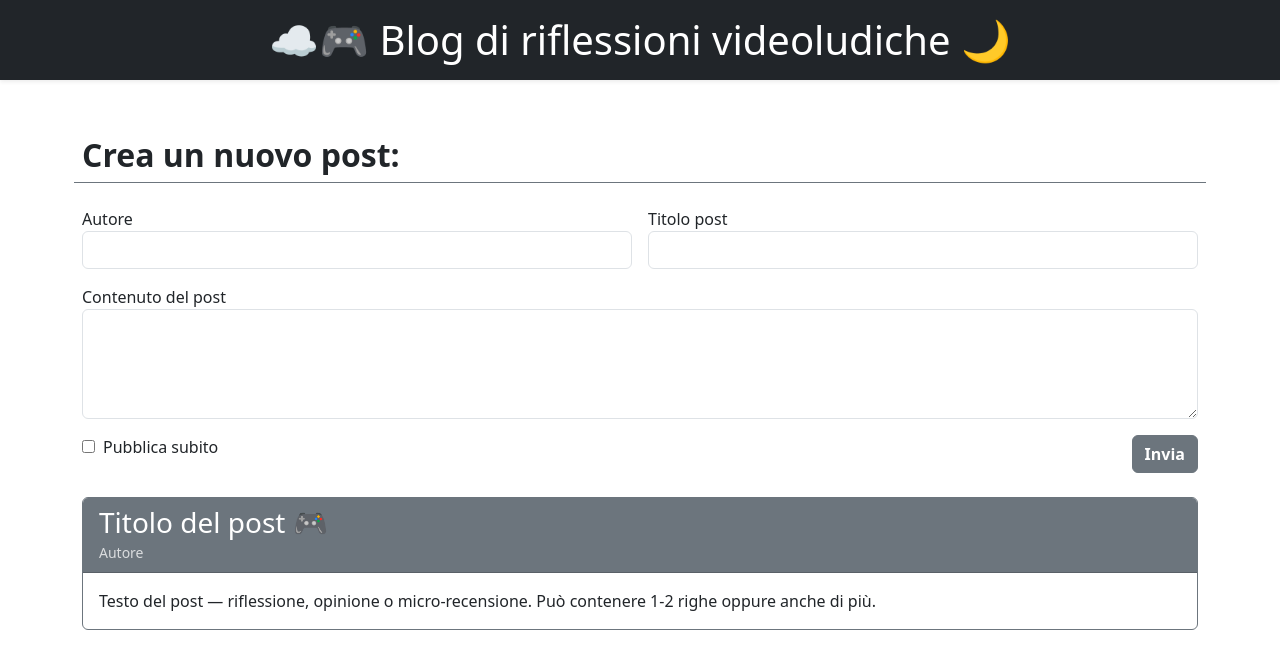
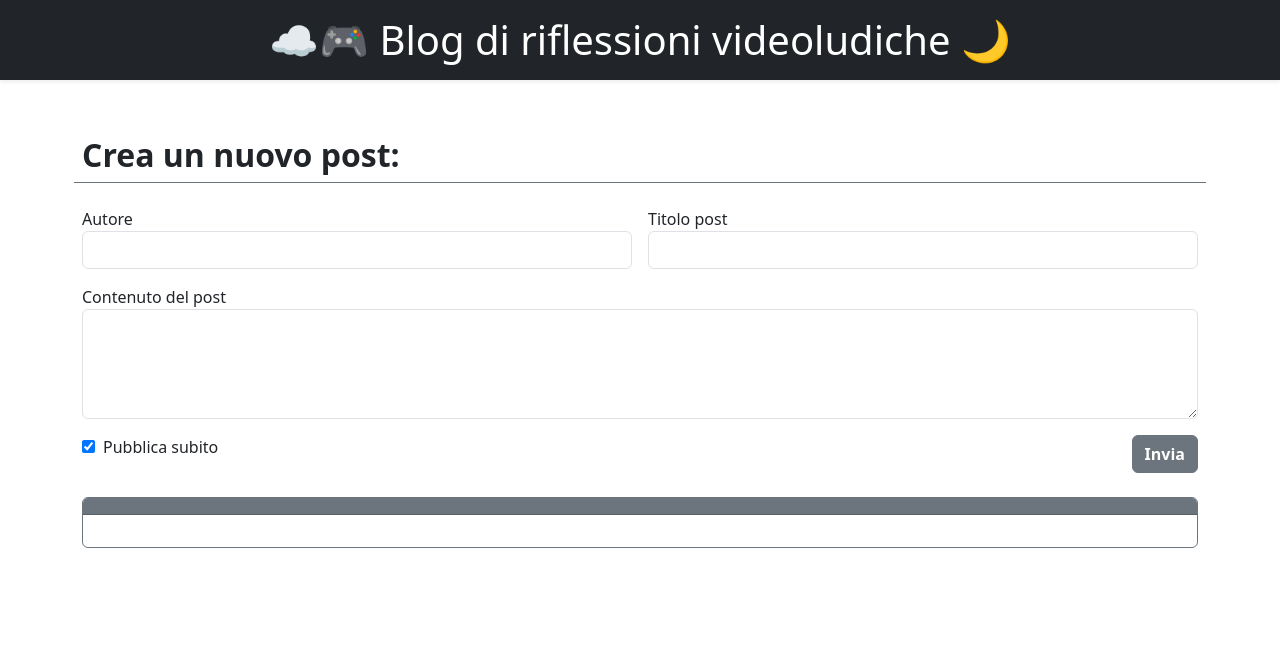
Before and after one commit to ilariamotta/react-post-form, a React (Vite) app: page / in a window 1280 px wide. Shown: the top 668 px of the page. Built offline with nearby package versions, Linux system fonts and the light colour scheme.

Commit message:
feat: completamento card con dati

```diff
--- a/src/App.jsx
+++ b/src/App.jsx
@@ -7,7 +7,7 @@ const initialFormPost = {
   autore: "",
   titolo: "",
   testo: "",
-  checkbox: true,
+  pubblica: true,
 };
 
 
@@ -15,6 +15,16 @@ function App() {
 
   const [formPost, setFormPost] = useState(initialFormPost);
 
+
+
+  function updateFormData(event) {
+    const key = event.target.id
+    const newObject = {
+      ...formPost,
+      [key]: event.target.type === "checkbox" ? event.target.checked : event.target.value
+    }
+    setFormPost(newObject)
+  }
 
   function updateName(event) {
     const newObject = {
@@ -35,32 +45,31 @@ setFormPost(newObject)
           {/* autore */}
           <div className="col-6">
             <label htmlFor="autore">Autore</label>
-              <input id="autore" type="text" className='form-control' value={formPost.autore} onChange={updateName}/></div>
+            <input id="autore" type="text" className='form-control' value={formPost.autore} onChange={updateFormData} /></div>
           {/* titolo post */}
           <div className="col-6"><label htmlFor="titolo">Titolo post</label>
-              <input id="titolo" type="text" className='form-control' value={formPost.titolo} onChange={updateName} /></div>
+            <input id="titolo" type="text" className='form-control' value={formPost.titolo} onChange={updateFormData} /></div>
           {/* area post */}
           <div className="col-12">
             <label htmlFor="testo">Contenuto del post</label>
-            <textarea id="testo" className="form-control" rows="4" value={formPost.testo} onChange={updateName}></textarea></div>
+            <textarea id="testo" className="form-control" rows="4" value={formPost.testo} onChange={updateFormData}></textarea></div>
           {/* checkbox */}
           <div className="col-6">
-            <input type="checkbox" id="pubblica" />
+            <input type="checkbox" name="pubblica" id="pubblica" checked={formPost.pubblica} onChange={updateFormData}/>
             <label htmlFor="pubblica" className='px-2'>Pubblica subito</label></div>
           {/* bottone */}
-          <div className="col-6 text-end"><button className="btn btn-secondary fw-bold">Invia</button></div>
+          <div className="col-6 text-end"><button type="submit" className="btn btn-secondary fw-bold">Invia</button></div>
         </form>
         {/* post */}
         <div className="col-12">
           <div className="card my-4 border-secondary">
             <div className="card-header bg-secondary text-white">
-              <h3 className="mb-0">Titolo del post 🎮</h3>
-              <small className="opacity-75">Autore</small>
+              <h3 className="mb-0">{formPost.titolo}</h3>
+              <small className="opacity-75">{formPost.autore}</small>
             </div>
             <div className="card-body">
               <p className="card-text">
-                Testo del post — riflessione, opinione o micro-recensione.
-                Può contenere 1-2 righe oppure anche di più.
+                {formPost.testo}
               </p>
             </div>
           </div>
```
Lines whose indentation alone changed are shown as unchanged.
